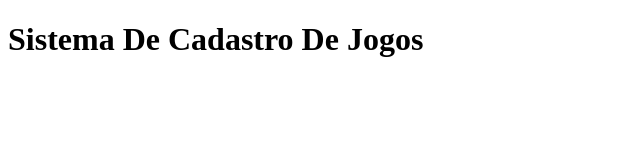
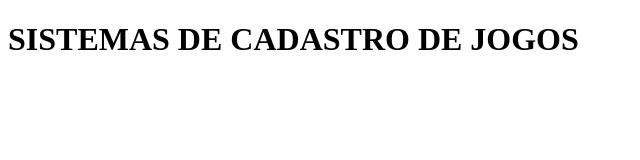
Before and after one commit to jorgeluisr-santos/sistema-de-cadastro-alura, a plain HTML site: page index.html in a window 1280 px wide. Shown: the whole page, without its empty margins (0-640 px from the left). Drawn offline with Linux system fonts and the light colour scheme.

Commit message:
mudei no linux

```diff
--- a/index.html
+++ b/index.html
@@ -7,7 +7,7 @@
     <title>Meus Jogos</title>
 </head>
 <body>
-    <H1>Sistema De Cadastro De Jogos</H1>
+    <H1>SISTEMAS DE CADASTRO DE JOGOS</H1>
     <script src="app.js"></script>
 </body>
 </html>
```
